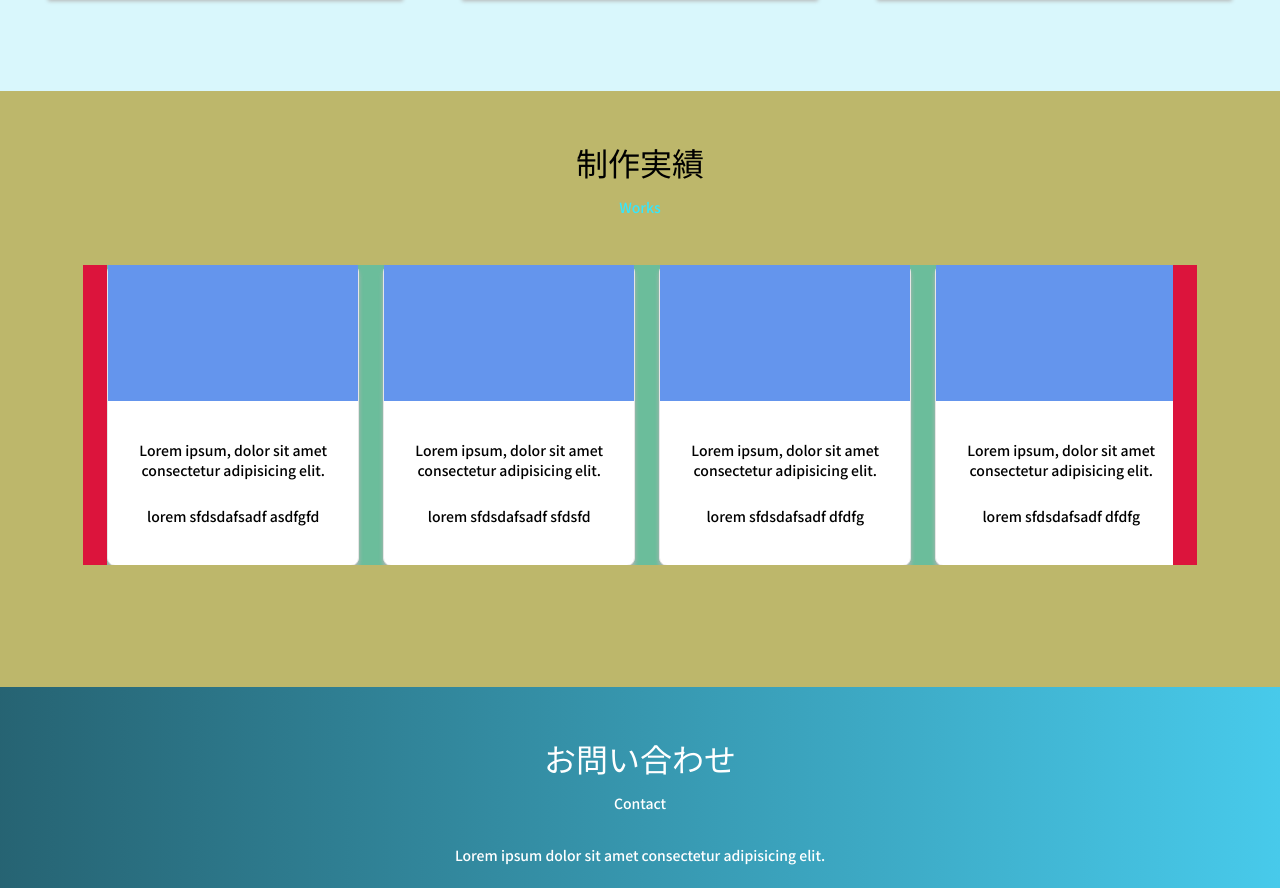
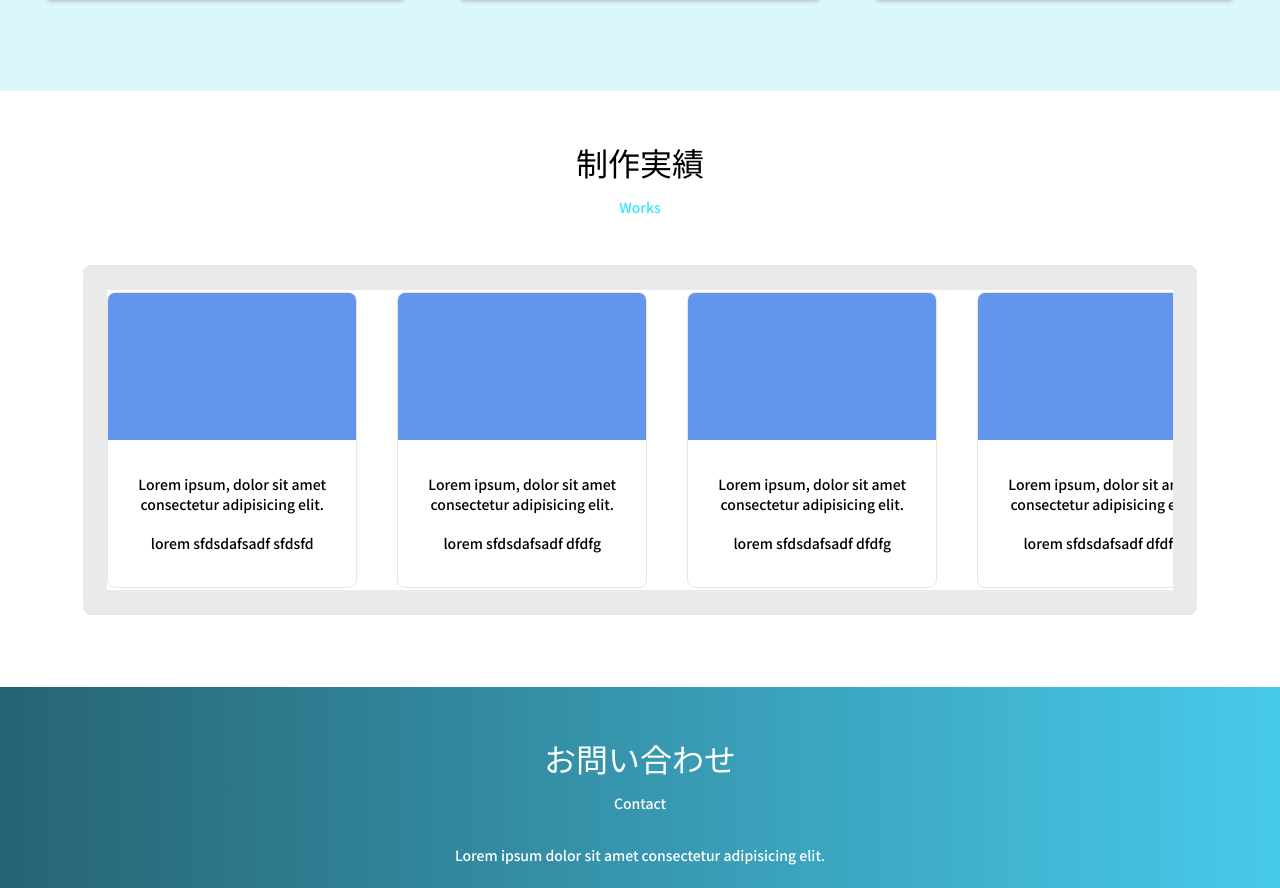
Before and after one commit to Nobu-sai/shogo-log-intermediate-project, a plain HTML site: page index.html in a window 1280 px wide. Shown: the part 4039-4927 px from the top of the page. Drawn offline with nearby package versions, Linux system fonts and the light colour scheme.

Commit message:
ADD: 制作実績/スワイプ機能（Swiper.js）

```diff
--- /dev/null
+++ b/components/works/works.css
@@ -0,0 +1,104 @@
+
+.works {
+  /* background-color: darkkhaki; */
+
+}
+
+.works-bg {
+  /* => Prevent the works slider extends to the entire screen width */
+  margin-top: 48px;
+  border-radius: 8px;
+  /* box-shadow: 14px 0 4px 0 hsla(0, 0%, 81%, 0.2);  */
+  padding: 0 24px;
+  width: 90%;
+  max-width: 1300px;
+  height: 350px;
+
+  text-align: center;
+
+  background-color: hsla(0, 0%, 58%, 0.2);
+  display: flex;
+  flex-direction: column;
+  justify-content: center;
+  align-items: center;
+}
+
+/* .works-container {  */
+.swiper-container{
+  /* box-shadow: 20px 0 10px 0 rgba(180, 57, 57, 0.2);   */
+  width: 100%;
+  height: 300px;
+
+  background-color: #fff;
+
+}
+
+.swiper-wrapper {
+  /* padding:  0; */
+  text-align: center;
+  width: 100%;
+  height: 90%;
+  /* background-color: chartreuse; */
+  /* display: flex; */
+  /* align-items: center;  */
+}
+
+
+.swiper-container .swiper-slide {
+  width: 250px;
+  text-align: center;
+  /* background-color: chocolate; */
+  display: flex;
+  align-items: center;
+
+}
+
+
+
+.work {
+  /* margin-left: 24px; */
+  border: 1px solid hsl(0, 0%, 90%);
+  border-radius: 8px;
+  /* box-shadow: 0 4px 4px hsl(0, 0%, 70%); */
+  width: 20%;
+  width: 100%;
+  /* min-width: 250px; */
+
+
+  height: 98%;
+  /* min-height: 300px; */
+  background-color: #fff;
+
+  display: flex;
+  flex-direction: column;
+  overflow: hidden;
+
+}
+
+.work:first-child {
+  margin-left: 0;
+}
+
+.work-img {
+  flex: 1;
+  padding: 14px;
+  background-color: cornflowerblue;
+
+}
+
+.work-content {
+  flex: 1;
+  padding: 14px;
+
+  display: flex;
+  flex-direction: column;
+  justify-content: space-evenly;
+}
+
+.work-title {
+  text-align: center;
+}
+
+.work-data {
+  text-align: right;
+}
--- /dev/null
+++ b/components/works/works.js
@@ -0,0 +1,46 @@
+
+$(document).ready(function () {
+  console.log("hey")
+  const swiper = new Swiper('.swiper-container', {
+    // Optional parameters
+    autoplay: {
+      delay: 5000,
+    },
+    speed: 1000,
+    direction: 'horizontal',
+    loop: true,
+
+    slidesPerView: 'auto',
+    spaceBetween: 40,
+
+    cssMode: true,
+
+    // breakpoints: {
+    //   1200: {
+    //      slidesPerView: 'auto',
+    //      spaceBetween: 40,
+    //   },
+    //   830: {
+    //      slidesPerView: 'auto',
+    //      spaceBetween: 10, // <- doesn't work
+    //   }
+    // }
+
+    // If we need pagination
+    pagination: {
+      el: '.swiper-pagination',
+    },
+
+    // Navigation arrows
+    navigation: {
+      nextEl: '.swiper-button-next',
+      prevEl: '.swiper-button-prev',
+    },
+
+    // And if we need scrollbar
+    scrollbar: {
+      el: '.swiper-scrollbar',
+    },
+  });
+
+});
--- a/css/works.css
+++ /dev/null
@@ -1,78 +0,0 @@
-.works {
-  background-color: darkkhaki;
-
-}
-
-.works-bg {
-  /* => Prevent the works slider extends to the entire screen width */
-
-  margin-top: 48px;
-  padding: 0 24px;
-  width: 90%;
-  max-width: 1300px;
-
-  text-align: center;
-
-  background-color: crimson;
-}
-
-.works-container {
-  /* width: 90%; */
-  max-width: 1440px;
-  height: 300px;
-
-  background-color: rgb(107, 189, 155);
-  display: flex;
-  align-items: center;
-  justify-content: space-between;
-  /* flex-wrap: wrap; */
-  overflow: scroll;
-}
-
-.work {
-  margin-left: 24px;
-  border: 1px solid hsl(0, 0%, 90%);
-  border-radius: 8px;
-  box-shadow: 0 4px 4px hsl(0, 0%, 70%);
-  width: 20%;
-  min-width: 250px;
-  height: 100%;
-  min-height: 300px;
-  background-color: #fff;
-
-  display: flex;
-  flex-direction: column;
-
-}
-
-.work:first-child {
-  margin-left: 0;
-}
-
-.work-img {
-  flex: 1;
-  background-color: cornflowerblue;
-  /* height: 50%; */
-  /* min-height: 150px; */
-
-}
-
-.work-content {
-  flex: 1;
-  padding: 14px;
-  /* height: 45%; */
-
-  display: flex;
-  flex-direction: column;
-  justify-content: space-evenly;
-}
-
-.work-title {
-  /* height: 70%; */
-  /* min-height: 70px; */
-  text-align: center;
-}
-
-.work-data {
-  text-align: right;
-}
--- a/index.html
+++ b/index.html
@@ -8,7 +8,7 @@
     <link rel="icon"
       type="image/png"
       href="./favicon.ico">
-    <title>しょーごログ　中級</title>
+    <title>ユアコーディング</title>
     <!-- Assets -->
     <link rel="preconnect" href="https://fonts.gstatic.com">
     <link href="https://fonts.googleapis.com/css2?family=Noto+Sans+JP:wght@500&display=swap" rel="stylesheet"
@@ -20,11 +20,14 @@
     <link rel="stylesheet" href="./css/top.css">
     <link rel="stylesheet" href="./css/features.css">
     <link rel="stylesheet" href="./css/price.css">
-    <link rel="stylesheet" href="./faq/faq.css">
+    <link rel="stylesheet" href="./components/faq/faq.css">
     <link rel="stylesheet" href="./css/blog.css">
-    <link rel="stylesheet" href="./css/works.css">
+    <link rel="stylesheet" href="./components/works/works.css">
     <link rel="stylesheet" href="./css/contact.css">
     <link rel="stylesheet" href="./css/footer.css">
+    <!-- Swiper -->
+    <link rel="stylesheet" href="https://unpkg.com/swiper/swiper-bundle.css" />
+    <link rel="stylesheet" href="https://unpkg.com/swiper/swiper-bundle.min.css" />
     <!-- jQuery -->
     <script src="https://ajax.googleapis.com/ajax/libs/jquery/3.5.1/jquery.min.js"></script>
     <!-- jQuery/Plugins -->
@@ -323,6 +326,7 @@
       </div>
 
       <!-- Works -->
+
       <div class="works section">
         <div
           class="section__content"
@@ -332,13 +336,23 @@
           <div class="section-title__sub">Works</div>
         </div>
 
+
         <div
           class="section__content"
           data-aos="fade-up"
           data-aos-delay="100"
         >
+
           <div class="works-bg">
-            <div class="works-container">
+            <div class="swiper-container">
+              <!-- Additional required wrapper -->
+              <div class="swiper-wrapper">
+                <!-- Swiper -->
+                <!-- <div class=" swiper-slide">Slide 1</div>
+                <div class="swiper-slide">Slide 2</div>
+                <div class="swiper-slide">Slide 3</div> -->
+
+                <div class="swiper-slide">
                     <div class="work">
                       <div class="work-img"></div>
                       <div class="work-content">
@@ -350,6 +364,8 @@
                         </div>
                       </div>
                     </div>
+                  </div>
+                  <div class="swiper-slide">
                     <div class="work">
                       <div class="work-img"></div>
                       <div class="work-content">
@@ -361,6 +377,8 @@
                         </div>
                       </div>
                     </div>
+                  </div>
+                  <div class="swiper-slide">
                     <div class="work">
                       <div class="work-img"></div>
                       <div class="work-content">
@@ -372,6 +390,8 @@
                         </div>
                       </div>
                     </div>
+                  </div>
+                  <div class="swiper-slide">
                     <div class="work">
                       <div class="work-img"></div>
                       <div class="work-content">
@@ -383,6 +403,8 @@
                         </div>
                       </div>
                     </div>
+                  </div>
+                  <div class="swiper-slide">
                     <div class="work">
                       <div class="work-img"></div>
                       <div class="work-content">
@@ -394,6 +416,8 @@
                         </div>
                       </div>
                     </div>
+                  </div>
+                  <div class="swiper-slide">
                     <div class="work">
                       <div class="work-img"></div>
                       <div class="work-content">
@@ -405,6 +429,8 @@
                         </div>
                       </div>
                     </div>
+                  </div>
+                  <div class="swiper-slide">
                     <div class="work">
                       <div class="work-img"></div>
                       <div class="work-content">
@@ -416,10 +442,28 @@
                         </div>
                       </div>
                     </div>
+                  </div>
 
               </div>
+
+              <!-- If we need pagination -->
+              <!-- <div class="swiper-pagination"></div> -->
+
+              <!-- If we need navigation buttons -->
+              <!-- <div class="swiper-button-prev"></div> -->
+              <!-- <div class="swiper-button-next"></div> -->
+
+              <!-- If we need scrollbar -->
+              <!-- <div class="swiper-scrollbar"></div> -->
             </div>
+            <!-- .swiper-container -->
+
           </div>
+          <!-- .works-bg -->
+
+        </div>
+        <!-- .section__contents -->
+
       </div>
 
       <!-- Contact -->
@@ -498,7 +542,10 @@
     <script>
       AOS.init();
     </script>
+    <script src="https://unpkg.com/swiper/swiper-bundle.js"></script>
+    <script src="https://unpkg.com/swiper/swiper-bundle.min.js"></script>
     <script src="./index.js"></script>
-    <script src="./faq/faq.js"></script>
+    <script src="./components/faq/faq.js"></script>
+    <script src="./components/works/works.js"></script>
   </body>
 </html>
--- a/index.js
+++ b/index.js
@@ -1,10 +1,9 @@
 $(function(){
   // Offset the gap after the AOS.js emerging animation.
-  $( window ).on( "load", () => {
-    console.log("hey")
-    setTimeout(()=> {
+  // $( window ).on( "load", () => {
+  //   setTimeout(()=> {
 
-    $("html, body").animate({scrollTop: 0}, 1000);
-    })
-    , 500})
+  //   $("html, body").animate({scrollTop: 0}, 1000);
+  //   })
+  //   , 500})
 })
```
Also changed, not shown: README.md, components/faq/faq.css (renamed from faq/faq.css), components/faq/faq.js (renamed from faq/faq.js). Lines whose indentation alone changed are shown as unchanged.
